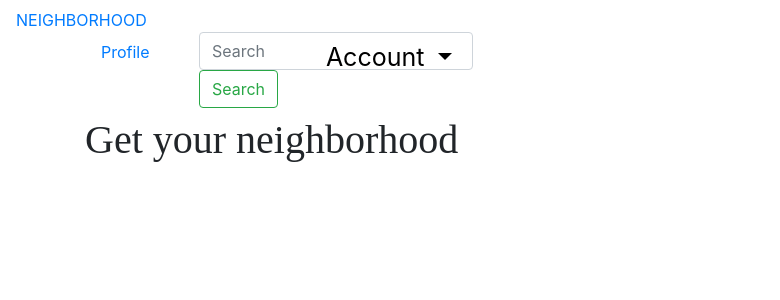
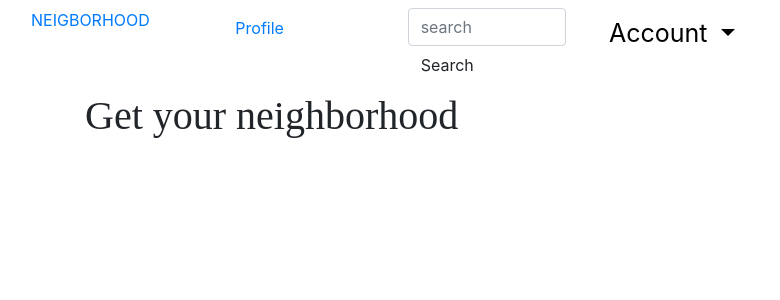
Before and after one commit to GasaGentille/neighborhood_App, a Django app: page / in a window 1280 px wide. Shown: the top 300 px of the page, without its empty margins (0-780 px from the left). Run offline with Django 3.2, Linux system fonts and the light colour scheme; the visitor is signed in with stand-in values (Sample User, id 1); data that the repository does not hold is empty; some libraries are stand-ins or nearby versions; some web fonts are replaced.

Commit message:
Editing navbar

```diff
--- a/neighborhood_app/templates/navbar.html
+++ b/neighborhood_app/templates/navbar.html
@@ -1,22 +1,24 @@
 <nav class="navbar navbar-default navbar-fixed-top">
-  <a href="{% url 'welcome' %}">NEIGHBORHOOD</a>
-
-  {% if user.is_authenticated %}
-  <div class="container">
+  <div class="container-fluid">
     <div class="row">
+      <div class="col-md-3">
+        <a href="{% url 'welcome' %}">NEIGBORHOOD</a>
+      </div>
+      {% if user.is_authenticated %}
 
 
 
-      <div class="col-md-2">
-        <a class="nav-link" href="{%url 'profile'%}"> Profile<span class="sr-only">(current)</span></a>
+      <div class="col-md-3">
+        <a class="nav-link" href="{% url 'profile' %}">Profile</a> <span class="sr-only">(current)</span>
       </div>
-      <div class="col-md-2">
-        <form class="form-inline my-2 my-lg-0">
-          <input class="form-control mr-sm-2" type="search" placeholder="Search" aria-label="Search">
-          <button class="btn btn-outline-success my-2 my-sm-0" type="submit">Search</button>
+      <div class="col-md-3">
+        <form>
+          <input class="form-control mr-sm-2" type="search" placeholder="search " aria-label="search">
+          <button class="btn btn-outline my-2 my-sm-0" type="submit">Search</button>
+
         </form>
       </div>
-      <div class="col-md-2">
+      <div class="col-md-3">
 
 
         <a href="#" class="dropdown-toggle btn btn-default" data-toggle="dropdown" role="button" aria-expanded="false"
@@ -33,16 +35,13 @@
           </li>
         </ul>
       </div>
-
       {% else %}
 
       <li>
         <a class='btn btn-default' href="/accounts/login">Login</a>
       </li>
+
       {% endif %}
-
-
-
     </div>
   </div>
 </nav>
```
